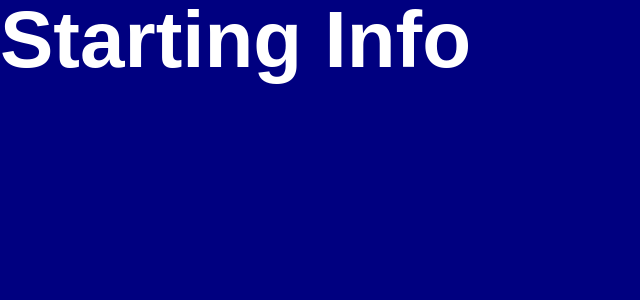
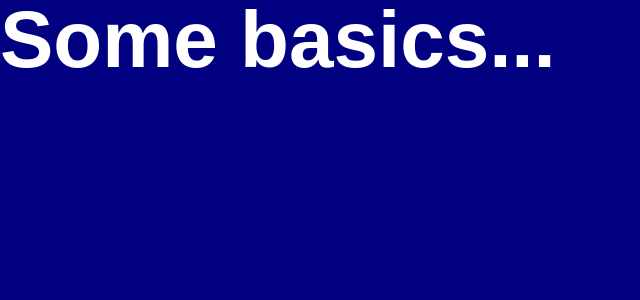
Before and after one commit to ChristianAlameda/Workout, a JavaScript app in the folder my-app/: page / in a window 1280 px wide. Shown: the top 300 px of the page, without its empty margins (0-640 px from the left). Built offline with nearby package versions, Linux system fonts and the light colour scheme; the HTML template or start-up script is replaced by a standard one.

Commit message:
feat: change headers to more meta, interactive messages

```diff
--- a/my-app/src/components/pages/MuscleGroups.js
+++ b/my-app/src/components/pages/MuscleGroups.js
@@ -14,7 +14,7 @@ const muscleGroupList = ["Abs", "Core and Lower Back", "Arms", "Chest", "Legs",
 function MuscleGroups() {
     return (
         <div className="page musclegroups-page">
-            <PageHeader name="Target Muscle Groups"/>
+            <PageHeader name="Which Muscle Groups?"/>
             <div className="page-content">
                 <PresetsMenu presets={presetList}/>
                 <MuscleGroupMenu muscleGroups={muscleGroupList}/>
--- a/my-app/src/components/pages/SelectExercisesAndCalculate.js
+++ b/my-app/src/components/pages/SelectExercisesAndCalculate.js
@@ -3,7 +3,7 @@ import './Page.css';
 function SelectExercisesAndCalculate() {
     return (
         <div className="page">
-            <h1>Select Exercises And Calculate</h1>
+            <h1>One last step...</h1>
         </div>
     )
 }
--- a/my-app/src/components/pages/StartingInfo.js
+++ b/my-app/src/components/pages/StartingInfo.js
@@ -3,7 +3,7 @@ import './Page.css';
 function StartingInfo() {
     return (
         <div className="page">
-            <h1>Starting Info</h1>
+            <h1>Some basics...</h1>
         </div>
     )
 }
```
